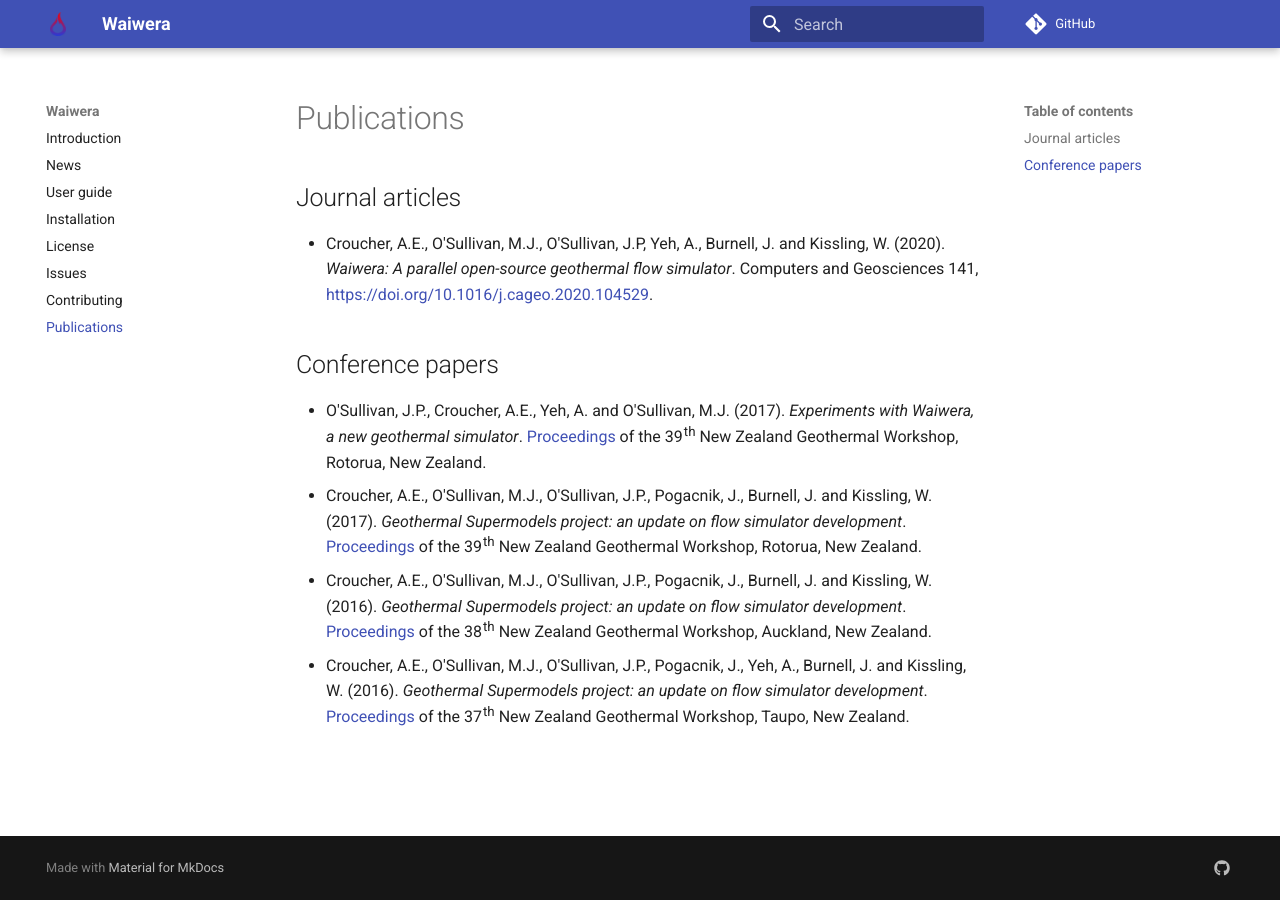
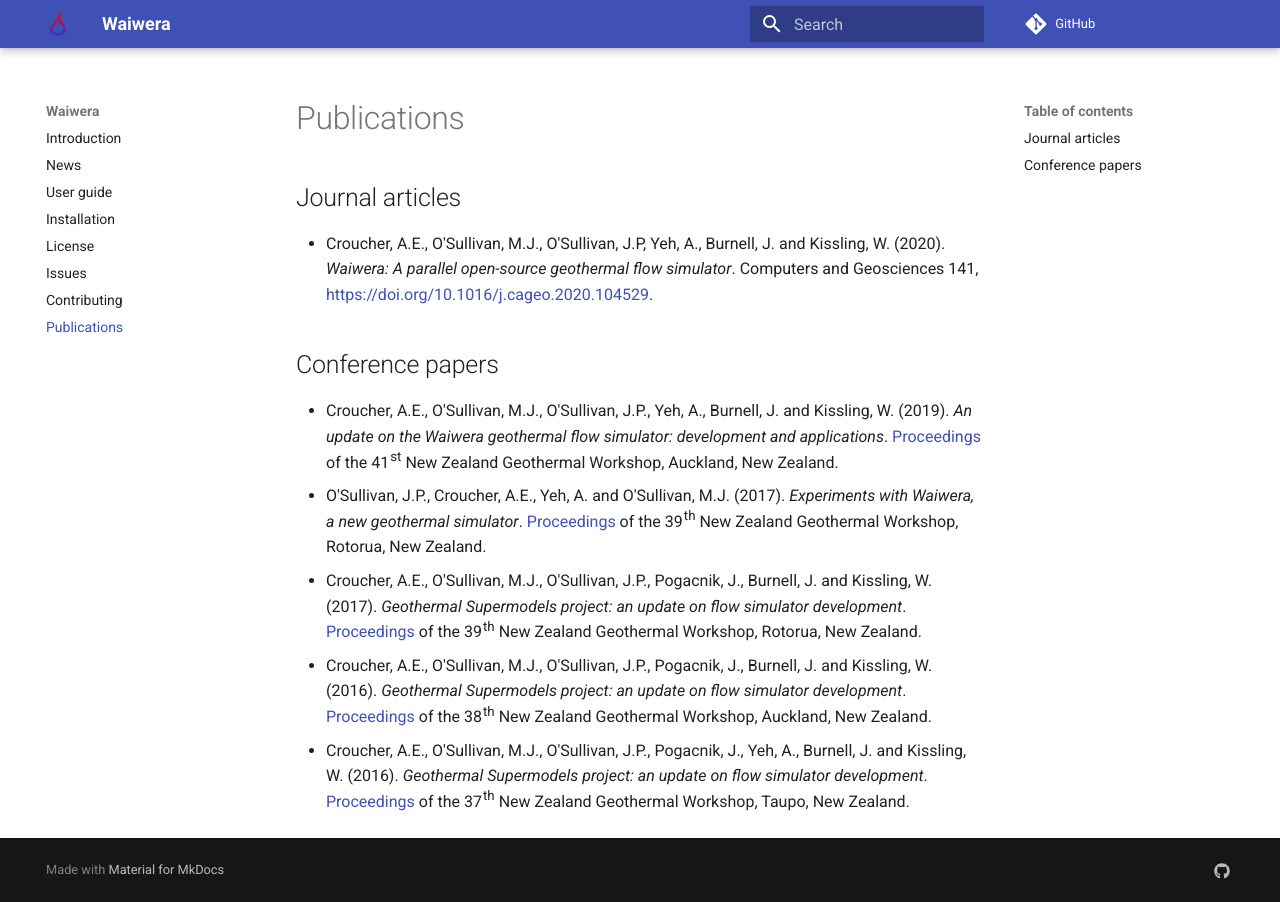
Before and after one commit to waiwera/waiwera-mkdocs, an MkDocs documentation site: the page built from docs/pubs.md, in a window 1280 px wide. Built offline with MkDocs 1.6.1 and Material for MkDocs 9.7.7, drawn with Linux system fonts in a browser that asks for light colours; comment, search, counter and statistics services are not loaded.

Commit message:
Add NZGW 2019 paper to publications

```diff
--- a/docs/pubs.md
+++ b/docs/pubs.md
@@ -6,6 +6,7 @@
 
 ## Conference papers
 
+- Croucher, A.E., O'Sullivan, M.J., O'Sullivan, J.P., Yeh, A., Burnell, J. and Kissling, W. (2019). *An update on the Waiwera geothermal flow simulator: development and applications*. [Proceedings](https://www.geothermal-energy.org/pdf/IGAstandard/NZGW/2019/042.pdf) of the 41<sup>st</sup> New Zealand Geothermal Workshop, Auckland, New Zealand.
 - O'Sullivan, J.P., Croucher, A.E., Yeh, A. and O'Sullivan, M.J. (2017). *Experiments with Waiwera, a new geothermal simulator*. [Proceedings](https://www.geothermal-energy.org/pdf/IGAstandard/NZGW/2017/087_OSullivan_Final.pdf) of the 39<sup>th</sup> New Zealand Geothermal Workshop, Rotorua, New Zealand.
 - Croucher, A.E., O'Sullivan, M.J., O'Sullivan, J.P., Pogacnik, J., Burnell, J. and Kissling, W. (2017). *Geothermal Supermodels project: an update on flow simulator development*. [Proceedings](https://www.geothermal-energy.org/pdf/IGAstandard/NZGW/2017/056_Croucher-Final.pdf) of the 39<sup>th</sup> New Zealand Geothermal Workshop, Rotorua, New Zealand.
 - Croucher, A.E., O'Sullivan, M.J., O'Sullivan, J.P., Pogacnik, J., Burnell, J. and Kissling, W. (2016). *Geothermal Supermodels project: an update on flow simulator development*. [Proceedings](https://www.geothermal-energy.org/pdf/IGAstandard/NZGW/2016/103_Croucher_Final.pdf) of the 38<sup>th</sup> New Zealand Geothermal Workshop, Auckland, New Zealand.
```
